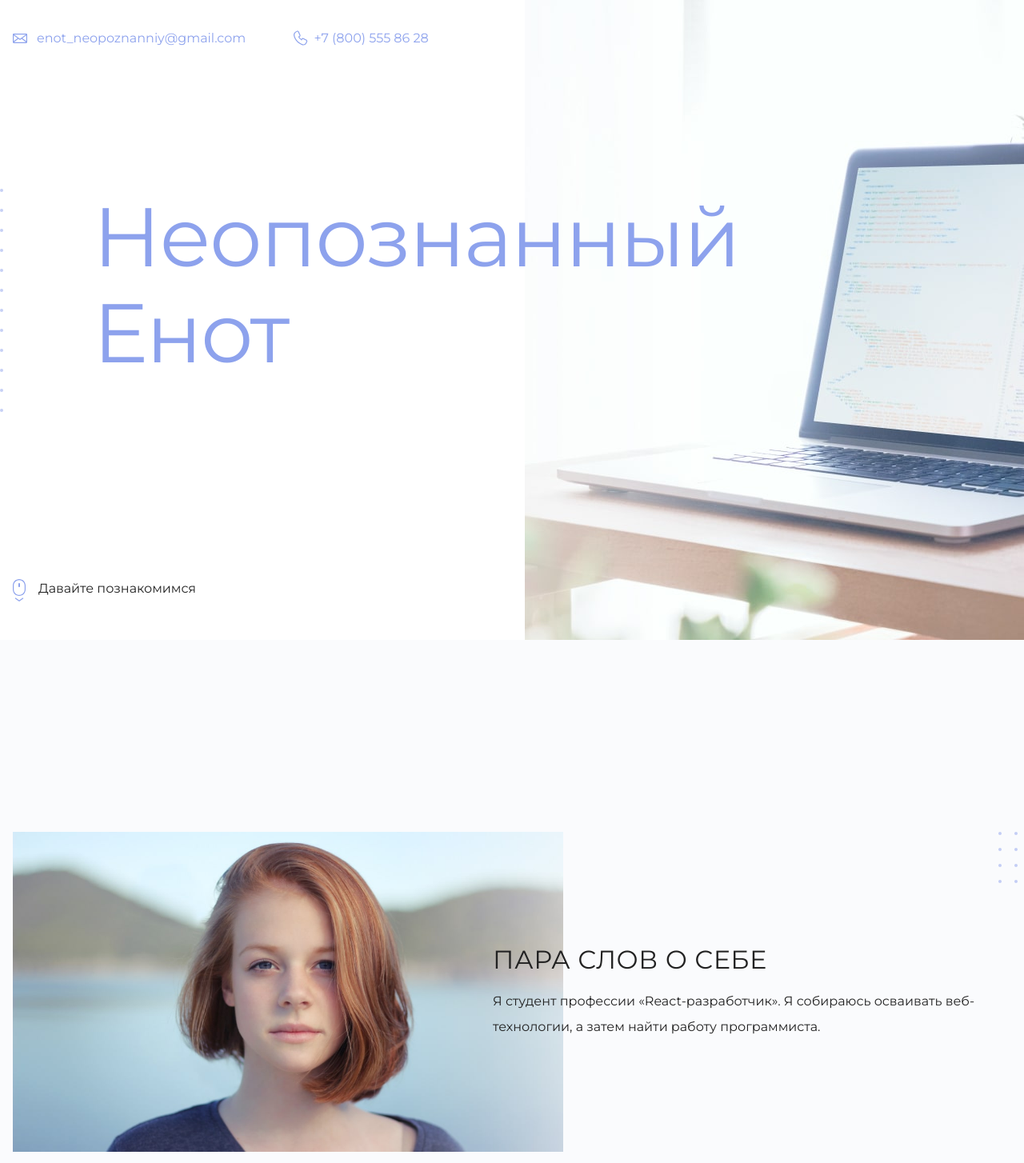
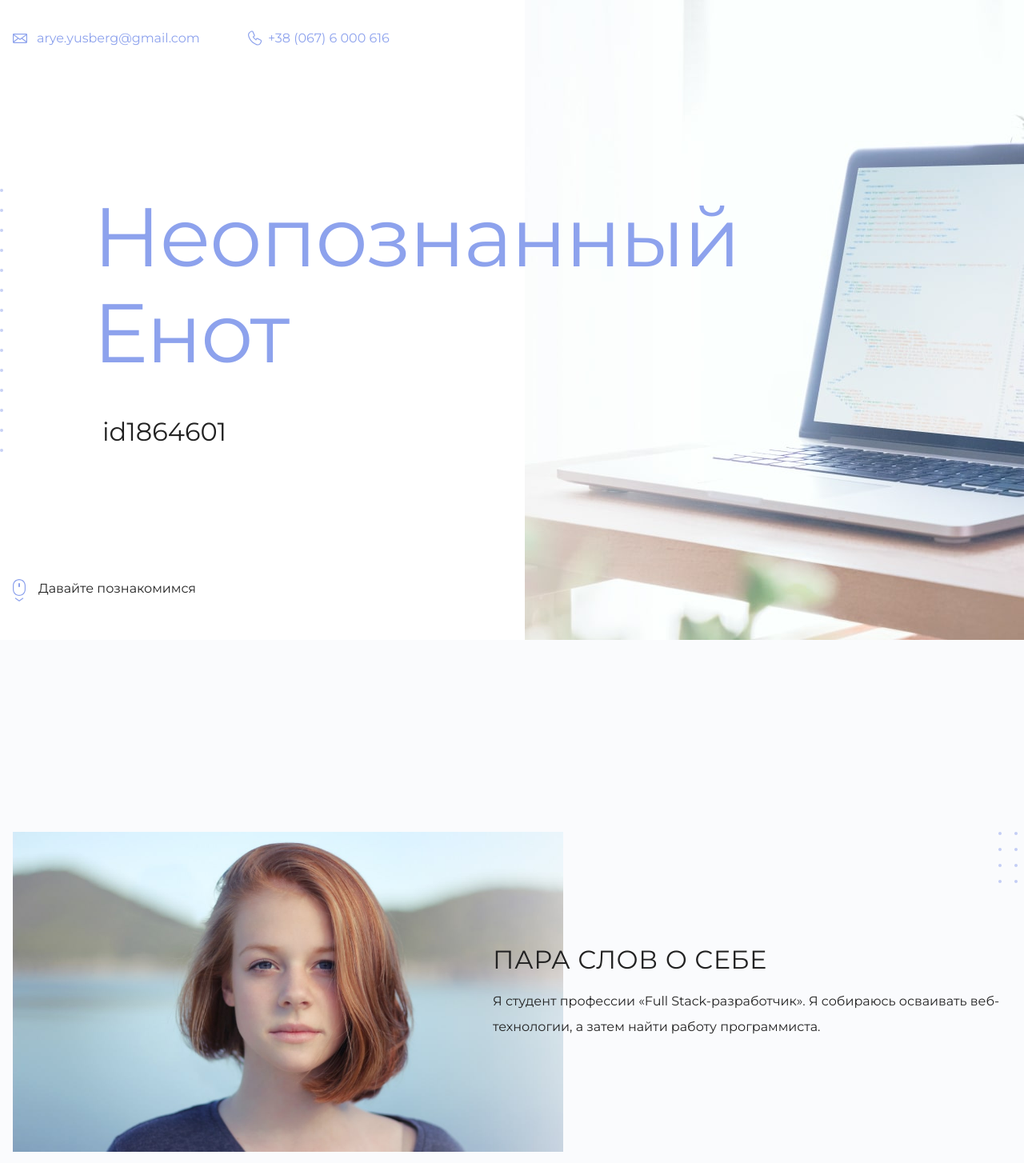
Before and after one commit to LionS7S7S7/my-site, a plain HTML site: page index.html in a window 1280 px wide. Shown: the top 1454 px of the page at 80% size. Drawn offline with Linux system fonts and the light colour scheme.

Commit message:
Добавил id и изменил контакты

```diff
--- a/index.html
+++ b/index.html
@@ -10,8 +10,8 @@
   <body>
     <header class="page-header">
       <div class="container">
-        <a class="header-email" href="mailto:enot_neopoznanniy@gmail.com">enot_neopoznanniy@gmail.com</a>
-        <a class="header-phone" href="tel:+78005558628">+7 (800) 555 86 28</a>
+        <a class="header-email" href="mailto:enot_neopoznanniy@gmail.com">arye.yusberg@gmail.com</a>
+        <a class="header-phone" href="tel:+78005558628">+38 (067) 6 000 616</a>
       </div>
     </header>
 
@@ -19,7 +19,7 @@
       <section class="hero-image">
         <div class="container">
           <h1 class="heading">Неопознанный Енот</h1>
-          <p><!-- Тут ваш id на сайте Академии --></p>
+          <p>id1864601</p>
         </div>
       </section>
 
@@ -31,7 +31,7 @@
           </figure>
           <div>
             <h3>Пара слов о себе</h3>
-            <p>Я студент профессии «React-разработчик». Я собираюсь осваивать веб-технологии, а затем найти работу программиста.</p>
+            <p>Я студент профессии «Full Stack-разработчик». Я собираюсь осваивать веб-технологии, а затем найти работу программиста.</p>
           </div>
           <div>
             <h3>Чем могу быть полезен</h3>
```
